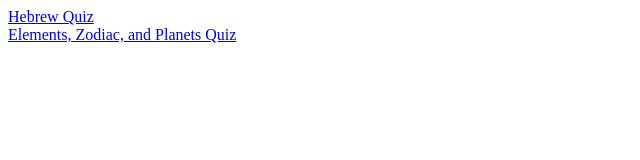
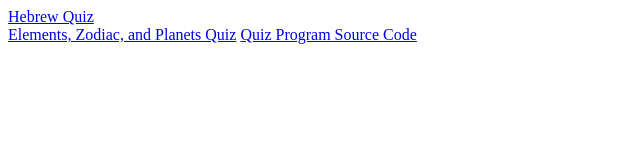
Before and after one commit to seisatsu/kethertest, a plain HTML site: page index.html in a window 1280 px wide. Shown: the whole page, without its empty margins (0-640 px from the left). Drawn offline with Linux system fonts and the light colour scheme.

Commit message:
Update index.html

```diff
--- a/index.html
+++ b/index.html
@@ -7,5 +7,6 @@
 <body>
 	<a href="hebrew/">Hebrew Quiz</a><br>
 	<a href="ezp/">Elements, Zodiac, and Planets Quiz</a>
+	<a href="https://github.com/seisatsu/kethertest">Quiz Program Source Code</a>
 </body>
 </html>
```
